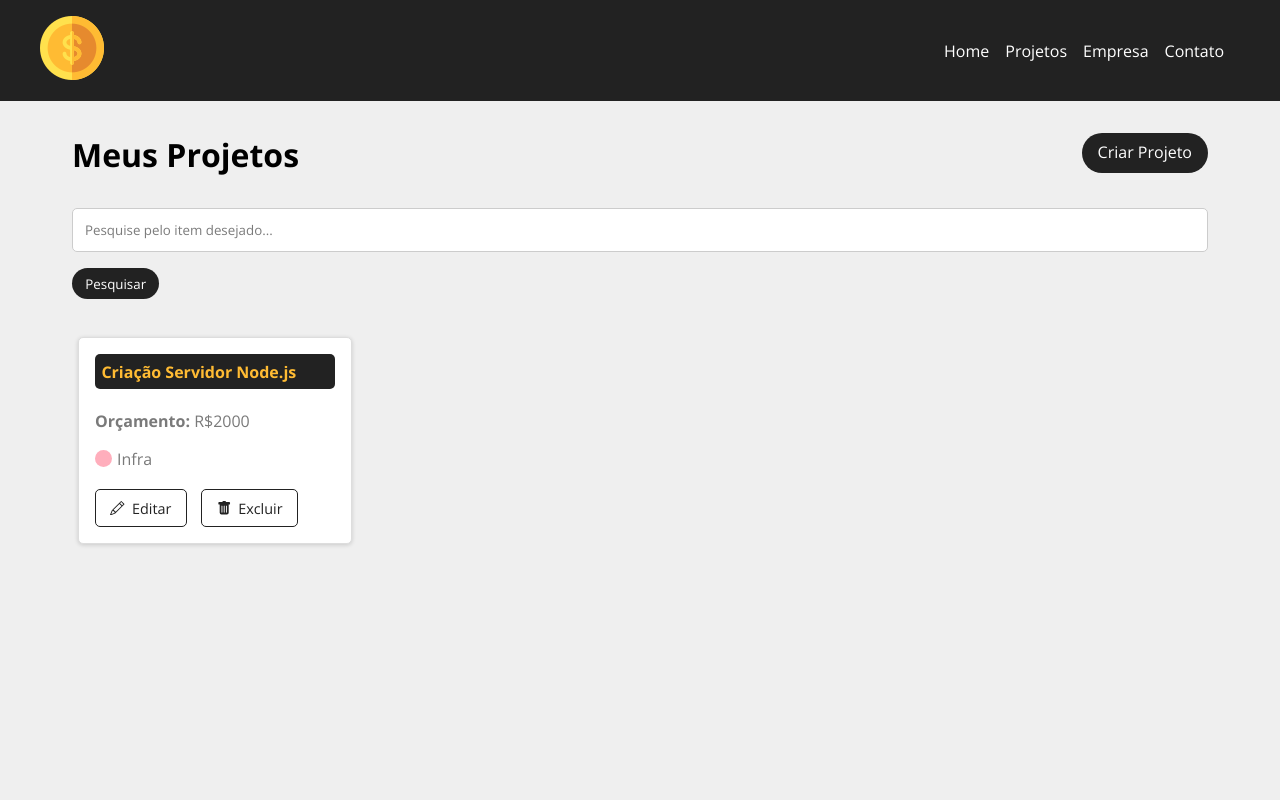
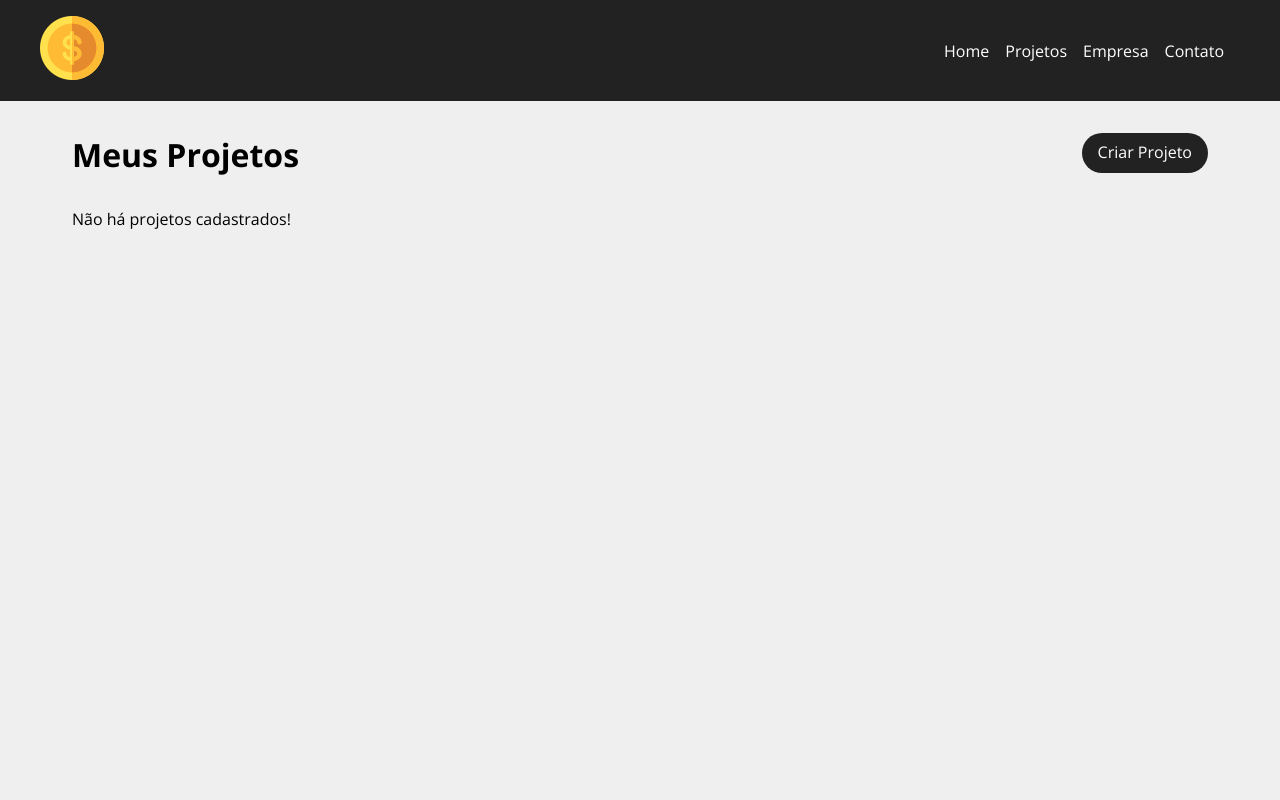
Before and after one commit to lucasdealmeidadev/react-js-costs, a React (Create React App) app: page /projects in a window 1280 px wide. Shown: the top 800 px of the page. Built offline with nearby package versions, Linux system fonts and the light colour scheme; data requests are answered from the project's data file.

Commit message:
Removendo campo search quando não há projetos cadastrados.

```diff
--- a/db.json
+++ b/db.json
@@ -1,30 +1,5 @@
 {
-  "projects": [
-    {
-      "name": "Criação Servidor Node.js",
-      "budget": "2000",
-      "category": {
-        "id": "1",
-        "name": "Infra"
-      },
-      "cost": 2000,
-      "services": [
-        {
-          "name": "Servidor Linux",
-          "cost": "1000",
-          "description": "Colocando novo servidor em produção",
-          "id": "d5dca755-0e2c-4a98-b65d-641c1647b884"
-        },
-        {
-          "name": "Servidor Linux HML",
-          "cost": "1000",
-          "description": "Colocando novo servidor em homologação",
-          "id": "4a7bb2e1-67ea-4462-a7a1-eb721ad790a3"
-        }
-      ],
-      "id": 1
-    }
-  ],
+  "projects": [],
   "contacts": [
     {
       "name": "Melissa Mcmillan",
--- a/src/components/pages/Projects.jsx
+++ b/src/components/pages/Projects.jsx
@@ -9,6 +9,7 @@ function Projects() {
     const [projects, setProjects] = useState([]);
     const [removeLoading, setRemoveLoading] = useState(false);
     const [control, setControl] = useState();
+    const [disableSearch, setDisableSearch] = useState();
     const [message, setMessage] = useState({});
     const location = useLocation();
 
@@ -28,6 +29,7 @@ function Projects() {
         })
         .then((resp) => resp.json())
         .then((data) => {
+            setDisableSearch(data.length);
             setProjects(data);
             setRemoveLoading(true);
         })
@@ -44,8 +46,10 @@ function Projects() {
             }
         })
         .then((resp) => resp.json())
-        .then((data) => {
-            setProjects(projects.filter((project) => project.id !== id));
+        .then(() => {
+            const data = projects.filter((project) => project.id !== id);
+            setProjects(data);
+            setDisableSearch(data.length);
             setRemoveLoading(true);
             setMessage({ type: 'success', message: 'Projeto removido com sucesso!', hash: new Date() });
         })
@@ -84,7 +88,7 @@ function Projects() {
                 setMessage={setMessage}
             />}
 
-            <ProjectSearch handleSubmit={search}/>
+            { disableSearch !== 0 && <ProjectSearch handleSubmit={search}/> }
 
             <Container customClass='start'>
                 {
```
